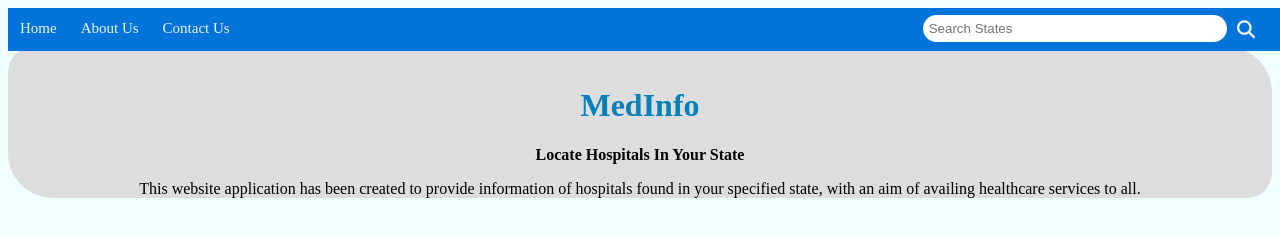
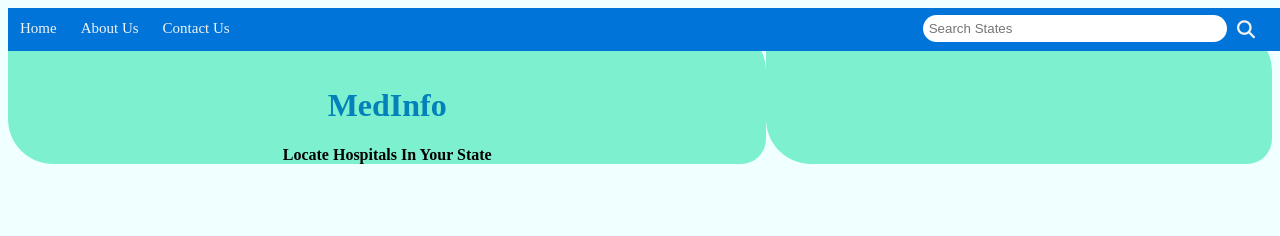
Before and after one commit to gayle24/phase-1-final-project, a website: page index.html in a window 1280 px wide. Drawn offline with Linux system fonts and the light colour scheme; no server answers.

Commit message:
creating review section with styling

```diff
--- a/index.html
+++ b/index.html
@@ -15,6 +15,7 @@
 		<a href="#">About Us</a>
 		<a href="#">Contact Us</a>
 
+
             <!-- search bar right align -->
             <div class="search">
                 <input type="text" placeholder=" Search States" name="search">
@@ -23,20 +24,17 @@
                 </button>
             </div>
         </div>
+
         <br>
 
+    <div id="main">
         <!-- logo with tag -->
         <div class="content">
             <h1 style="color:rgb(4, 129, 187); padding-top:40px;">MedInfo</h1>
             <b>Locate Hospitals In Your State</b>
-
-        <p>
-			This website application has been created to provide
-			information of hospitals found in your specified state,
-            with an aim of availing healthcare services to all.
-		</p>
-
-
+        </div>
+        <!-- creating a review section -->
+        <div class="review"></div>
     </div>
 </body>
 
--- a/style.css
+++ b/style.css
@@ -54,11 +54,32 @@ body {
     cursor: pointer;
 }
 
+#main {
+    display: table;
+    width: 100%;
+    height: 100%;
+}
+
 /* styling content section */
 .content{
-    background-color: #ddd;
+    display: table-cell;
+    width: 60%;
+    height: 100%;
+    background-color: rgb(125, 241, 207);
     border-radius: 25px 45px;
     text-align: center;
     text-decoration: none;
     justify-content: center;
 }
+
+.review{
+    display: table-cell;
+    width: 40%;
+    height: 100%;
+    background-color: rgb(125, 241, 207);
+    border-radius: 25px 45px;
+    text-align: center;
+    text-decoration: none;
+    justify-content: center;
+
+}
```
Lines whose indentation alone changed are shown as unchanged.
